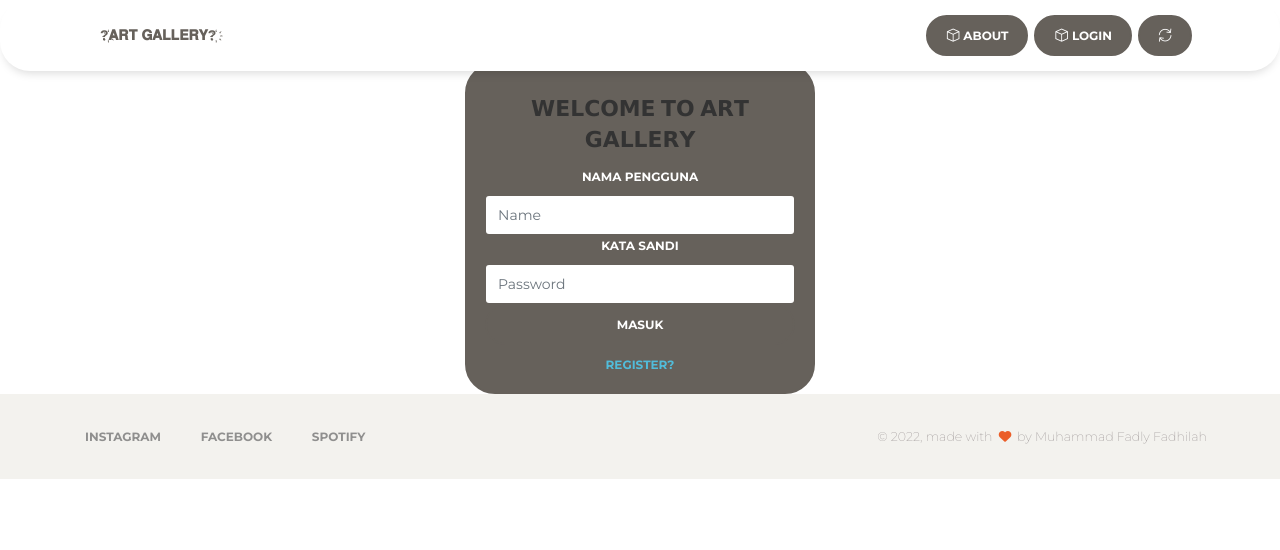
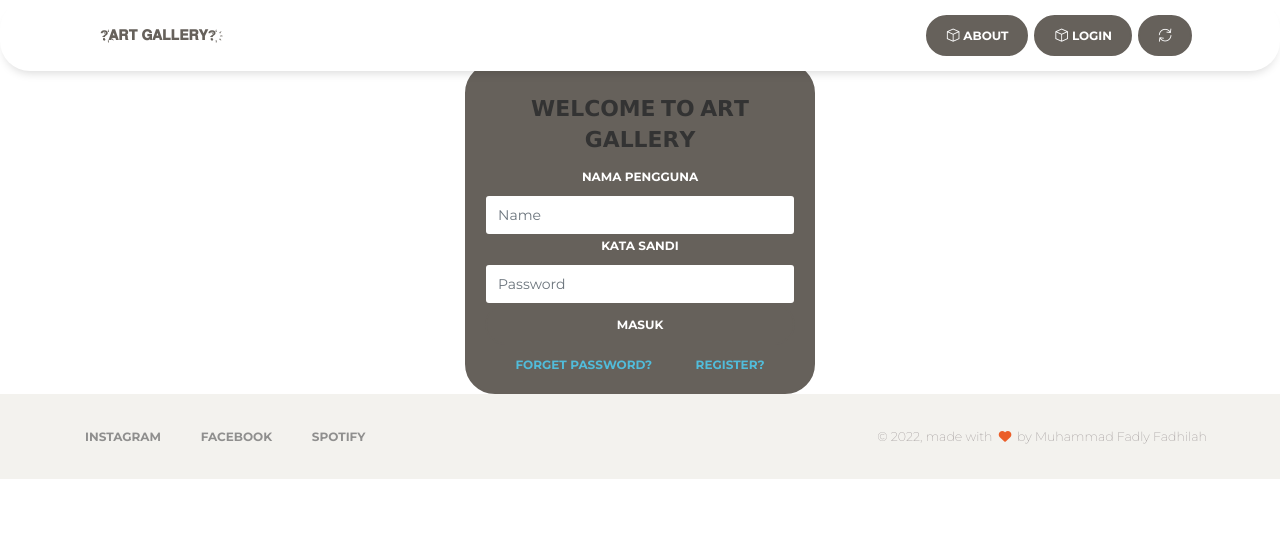
Before and after one commit to Sachzyy/weblanjut, a Django app: page /login/ in a window 1280 px wide. Shown: the top 550 px of the page. Run offline with Django 3.2, Linux system fonts and the light colour scheme; parts of the project's set-up code (start-up, migrations or seed data) failed here and were passed over; some libraries are stand-ins or nearby versions.

Commit message:
Update login.html

```diff
--- a/templates/account/login.html
+++ b/templates/account/login.html
@@ -17,7 +17,7 @@
                         <button class="btn btn-round btn-block btn-round">Masuk</button>
                     </form>
                     <div class="forgot">
-<!--                         <a href="#paper-kit" class="btn btn-link btn-info">Forget Password?</a> -->
+                        <a href="https://forms.gle/v1D19hc4G6JExDA66" class="btn btn-link btn-info">Forget Password?</a>
                         <a href="{% url 'registrasi' %}" class="btn btn-link btn-info">Register?</a>
                     </div>
                 </div>
```
